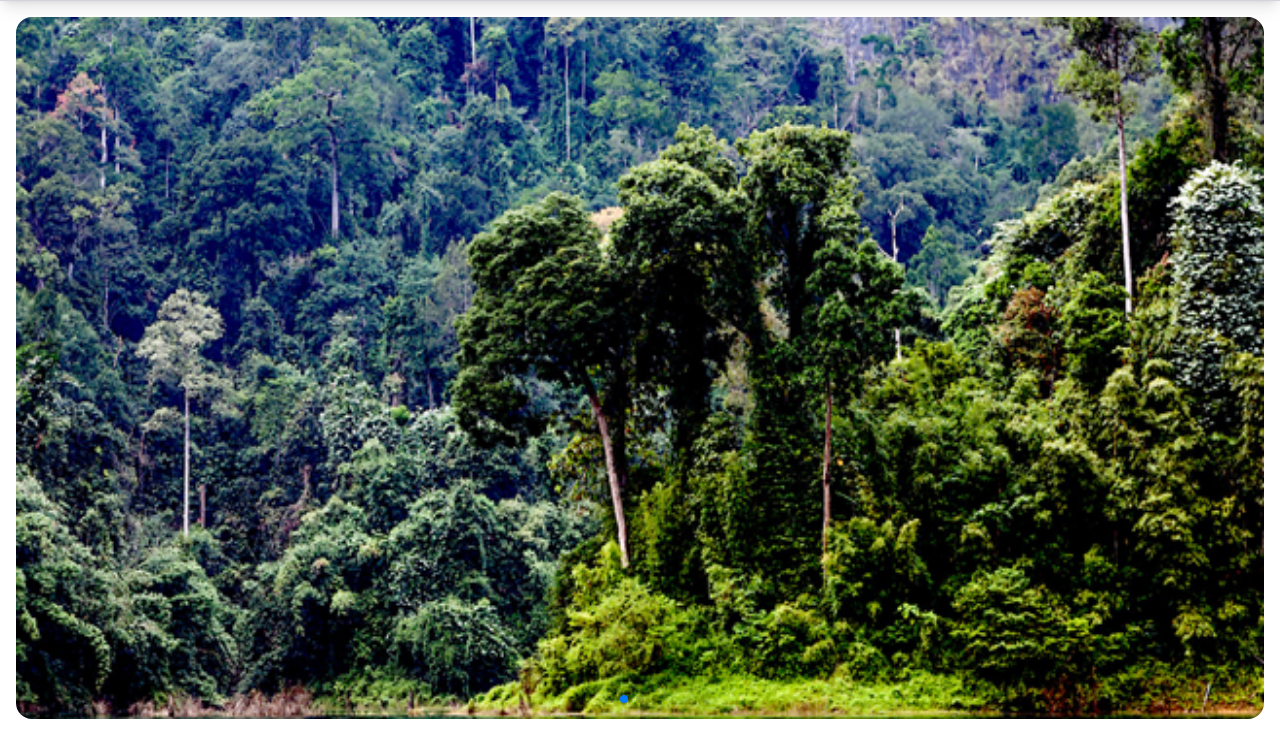
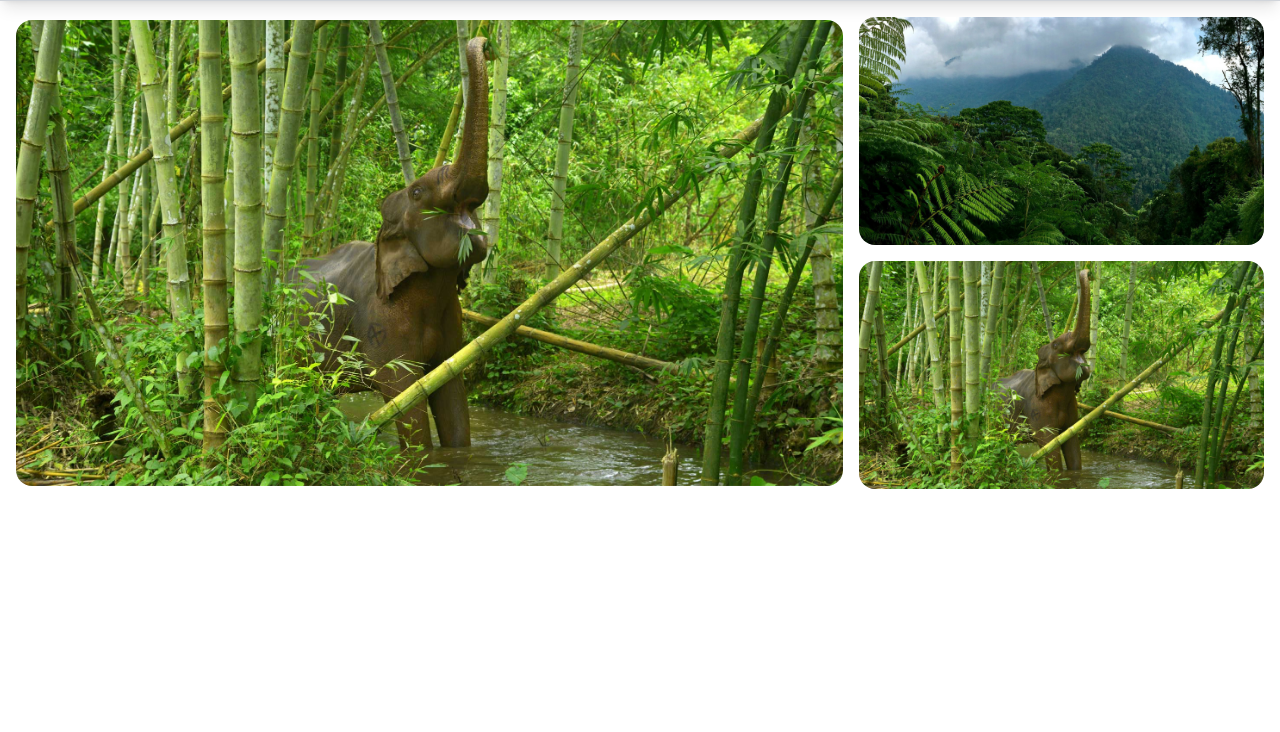
Before and after one commit to Nima8FT/tailwindcss, a website: page src/html/index.html in a window 1280 px wide. Shown: the part 55-787 px from the top of the page. Drawn offline with Linux system fonts and the light colour scheme.

Commit message:
debug slider

```diff
--- a/src/html/index.html
+++ b/src/html/index.html
@@ -62,17 +62,20 @@
 
         <!-- main start -->
         <main class="pt-4">
+            <div class="container grid grid-cols-1 sm:grid-cols-3 gap-4">
+
                 <!-- slider start -->
-            <div class="container">
+                <div class="relative w-full pt-md sm:col-span-2">
+                    <div class="absolute inset-0 flex justify-center items-center">
                         <div
-                    class="swiper slider aspect-video rounded-2xl overflow-hidden mb-4">
+                            class="swiper myswiper w-full rounded-2xl">
                             <div class="swiper-wrapper">
                                 <a href="#" class="swiper-slide">
-                            <img src="../img/slide1.jpg" alt="slide1"
+                                    <img src="../img/slide3.jpg" alt="slide1"
                                         class="w-full h-full">
                                 </a>
                                 <a href="#" class="swiper-slide">
-                            <img src="../img/slide2.jpg" alt="slide2"
+                                    <img src="../img/slide3.jpg" alt="slide2"
                                         class="w-full h-full">
                                 </a>
                                 <a href="#" class="swiper-slide">
@@ -80,20 +83,29 @@
                                         class="w-full h-full">
                                 </a>
                             </div>
-                    <div class="swiper-pagination"></div>
                         </div>
-                <div class="grid grid-cols-2 gap-4">
-                    <a href="#" class="aspect-video rounded-2xl overflow-hidden">
-                        <img src="../img/slide2.jpg" alt="slide2"
+                    </div>
+                </div>
+                <!-- slider end -->
+
+                <!-- banner start -->
+                <div class="col-span-1">
+                    <div class="grid grid-cols-2 sm:grid-cols-1 gap-4">
+                        <a href="#"
+                            class="aspect-video rounded-2xl overflow-hidden">
+                            <img src="../img/slide2.jpg" alt="Slide2"
                                 class="w-full h-full">
                         </a>
-                    <a href="#" class="aspect-video rounded-2xl overflow-hidden">
-                        <img src="../img/slide3.jpg" alt="slide3"
+                        <a href="#"
+                            class="aspect-video rounded-2xl overflow-hidden">
+                            <img src="../img/slide3.jpg " alt="Slide3"
                                 class="w-full h-full">
                         </a>
                     </div>
                 </div>
-            <!-- slider end -->
+                <!-- banner end -->
+
+            </div>
         </main>
         <!-- main end -->
 
--- a/src/js/main.js
+++ b/src/js/main.js
@@ -1,4 +1,4 @@
-var slider = new Swiper(".slider", {
+var myswiper = new Swiper(".myswiper", {
     slidesPerView: 1,
     loop: true,
     pagination: {
--- a/tailwind.config.js
+++ b/tailwind.config.js
@@ -9,7 +9,11 @@ module.exports = {
     fontFamily: {
       'yekan': 'IRANSansX'
     },
-    extend: {},
+    extend: {
+      padding: {
+        'md' : '56%',
+      }
+    },
   },
   plugins: [],
 }
```
Also changed, not shown: src/css/output.css. Lines whose indentation alone changed are shown as unchanged.
